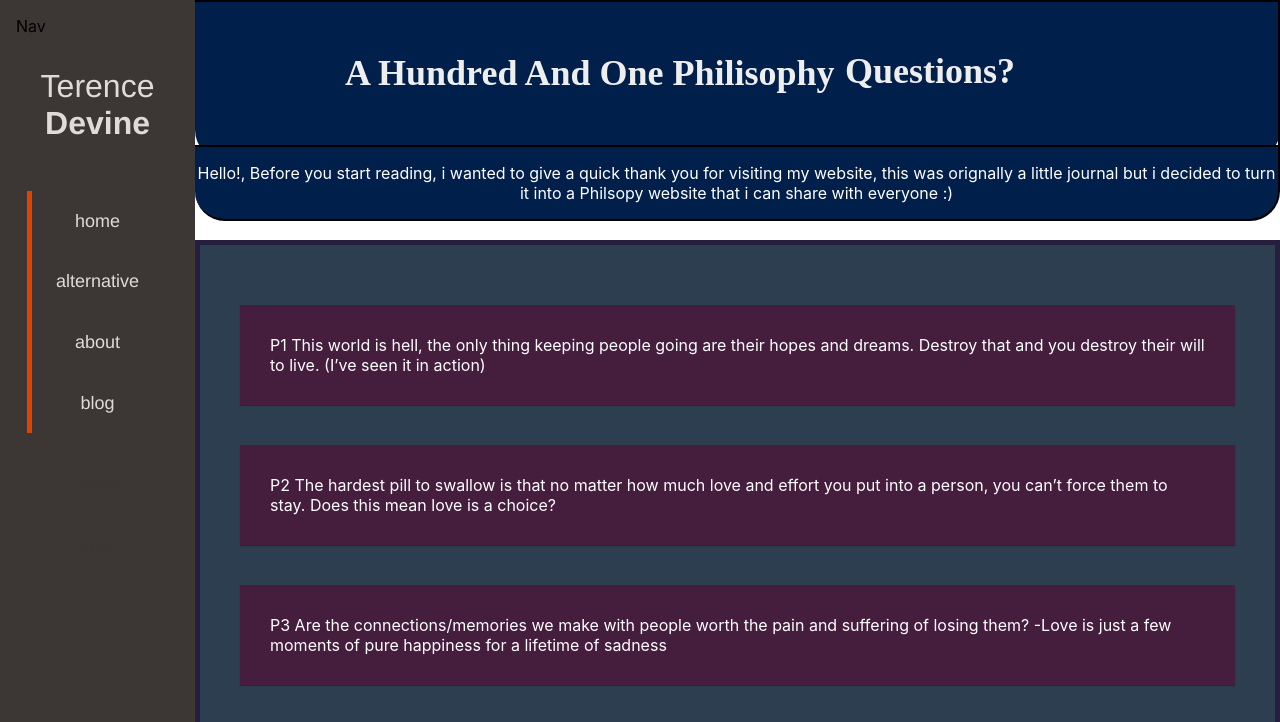
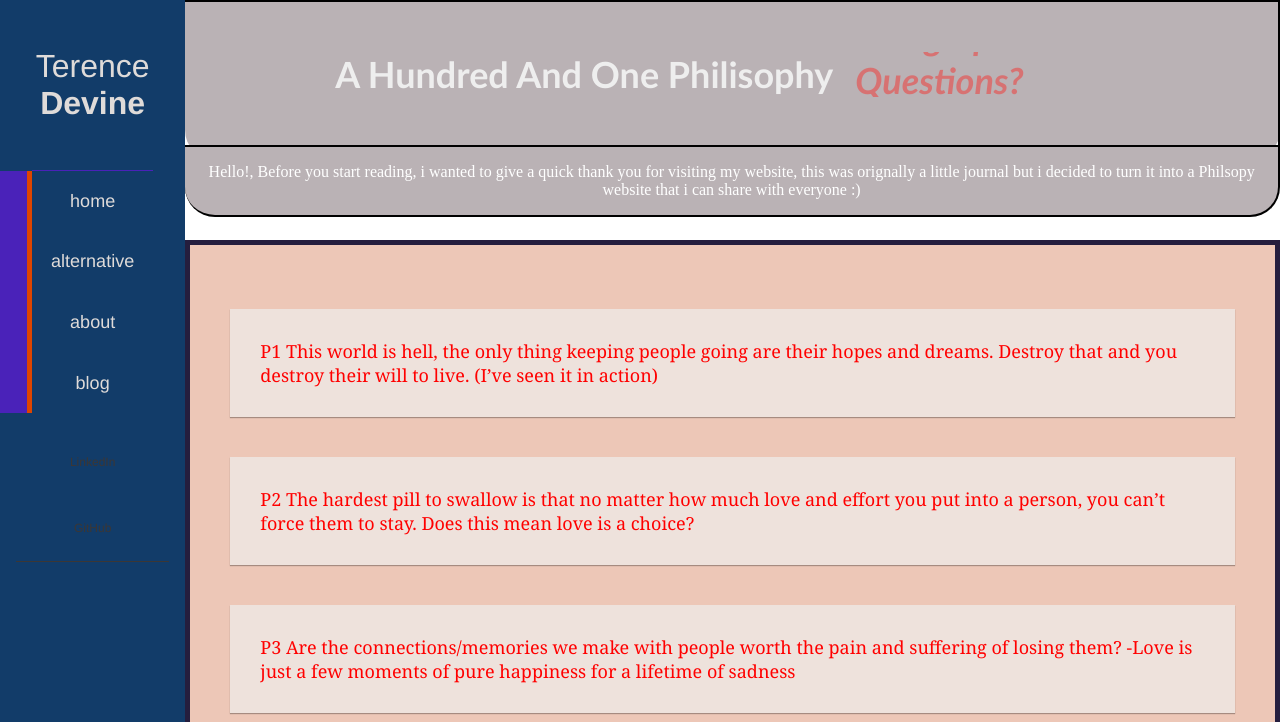
Before and after one commit to alexalextran/Philisophy_Website, a plain HTML site: page index.html in a window 1280 px wide. Shown: the top 722 px of the page. Drawn offline with Linux system fonts and the light colour scheme.

Commit message:
changed color scheme

```diff
--- a/Philcss.css
+++ b/Philcss.css
@@ -8,10 +8,9 @@
     flex-direction: row;
     margin: 0;
 
-    font-family: -apple-system, BlinkMacSystemFont, "Segoe UI", Roboto, Oxygen-Sans, Ubuntu, Cantarell, "Helvetica Neue", sans-serif;
   }
   .col-1 {
-    background: #3c3735;
+    background: #123c69;
     flex: 1;
   }
   .col-2 {
@@ -23,13 +22,16 @@
     display: flex;
     flex-direction: row;
     border: #251e3e 5px solid ;
-    color: #fff;
-    background: rgba(44, 62, 80,1.0);
+    color: #ff0000;
+    font-size: 18px;
+    font-weight: 400;
+    background:  #EDC7B7;
 
   }
-  .content > article {
+  .content{
     flex: 4;
     min-height: 60vh;
+    font-family:Georgia, 'Times New Roman', Times, serif
   }
   footer {
     background: yellowgreen;
@@ -40,7 +42,7 @@
    flex-direction: column;
    height: 20vh;
    border-radius: 0px 0px 30px 30px;
-   background-color: #011f4b;
+   background-color: #BAB2B5;
    color: white;
    margin-bottom: 80px;
   }
@@ -49,7 +51,7 @@
     font-size: 36px;
     font-weight: 100;
     color: #eee;
-
+    font-family: 'Trebuchet MS', 'Lucida Sans Unicode', 'Lucida Grande', 'Lucida Sans', Arial, sans-serif;
   }
   .wordCarousel, .wsa_div{
         overflow: hidden;
@@ -60,7 +62,6 @@
         margin-right: 225px;
     }
     .wordCarousel, #wsa_div, .wsa_li {
-            font-family: Serif;
             color: #eee;
             font-weight: 700;
             padding: 0 10px;
@@ -73,8 +74,10 @@
 
 
 .flip4 { animation: flip4 10s cubic-bezier(0.23, 1, 0.32, 1.2) infinite;
-  margin-left: 460px;
+  margin-left: 480px;
   list-style-type: none;
+  font-style: italic;
+  color: #df6161cc;
 }
 
 
@@ -101,7 +104,7 @@
   #bottom_header
   {
     flex: 3;
-      background-color: #011f4b;
+      background-color: #BAB2B5;
     border: black solid ;
     border-width: 0px 2px 2px 0px;
     text-align: center;
@@ -116,8 +119,7 @@
   width: auto;
   padding: 30px;
   margin: 40px;
-  background: #451e3e;
-
+  background: #EEE2DC;
   box-shadow: 0 1px 1px rgba(0,0,0,.3);
   }
 
@@ -179,10 +181,10 @@
 }
 
 .main-nav ul {
-  border-top: solid 1px #3c3735;
+  border-top: solid 1px #4a22b9;
 }
 .main-nav li {
-  border-bottom: solid 1px #3c3735;
+  border-bottom: solid 1px #4a22b9;
 }
 .main-nav a {
   padding: 1.1em 0;
@@ -236,7 +238,7 @@
   width: 100%;
   height: 100%;
   border-right: solid 5px #df4500;
-  background: #3c3735;
+  background: #4a22b9;
   transition: 0.35s ease left;
 }
 .list-hover-slide a.is-current:before, .list-hover-slide a:hover:before {
--- a/index.html
+++ b/index.html
@@ -8,7 +8,7 @@
 <body>
 
 
-  <nav class="col-1">Nav
+  <nav class="col-1">
 
     <h1 class="logo">
       <a href="#">Terence <span>Devine</span></a>
@@ -41,7 +41,7 @@
     <div id = wsm_div>
 
         <ul class="flip4">
-            <li class = "wsm_li">Oh My!</li>
+            <li class = "wsm_li">Notions?</li>
             <li class ="wsm_li">Ideas?</li>
             <li class ="wsm_li">Paragraphs?</li>
             <li class ="wsm_li">Questions?</li>
```
